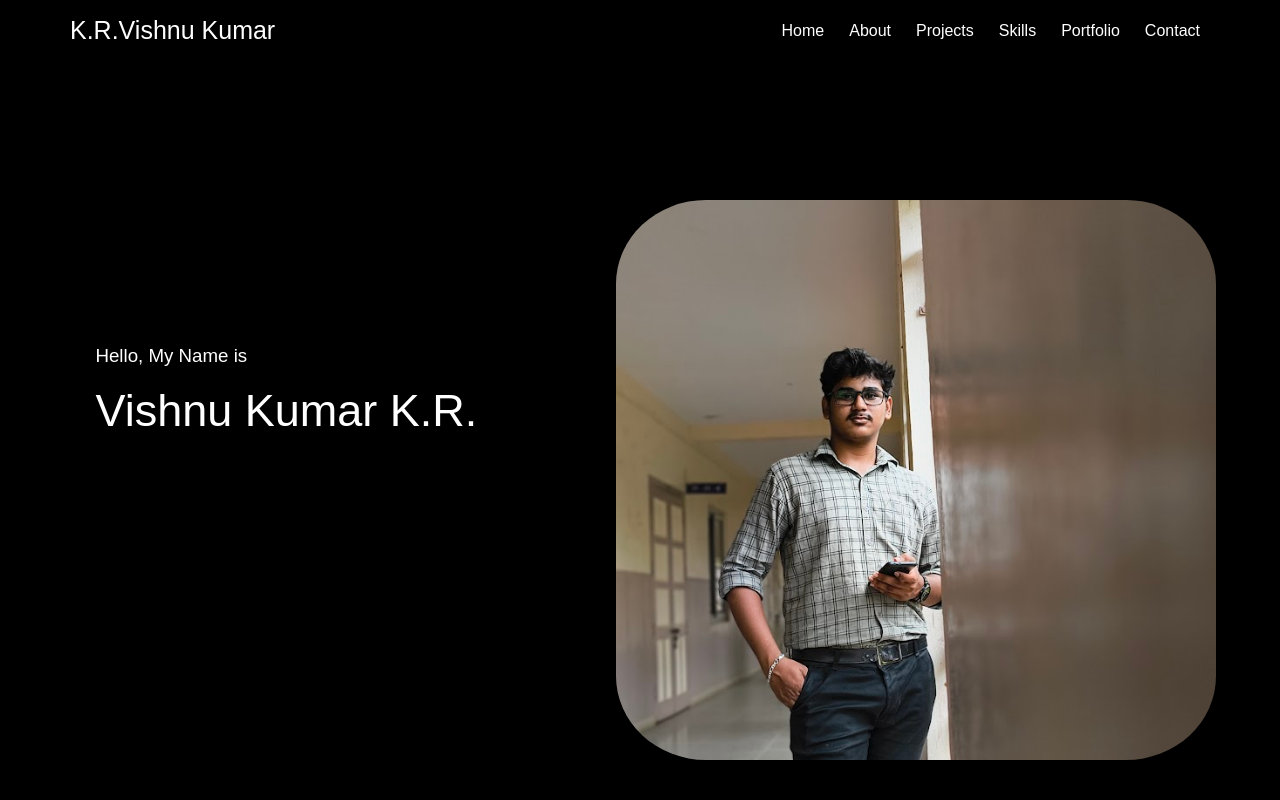
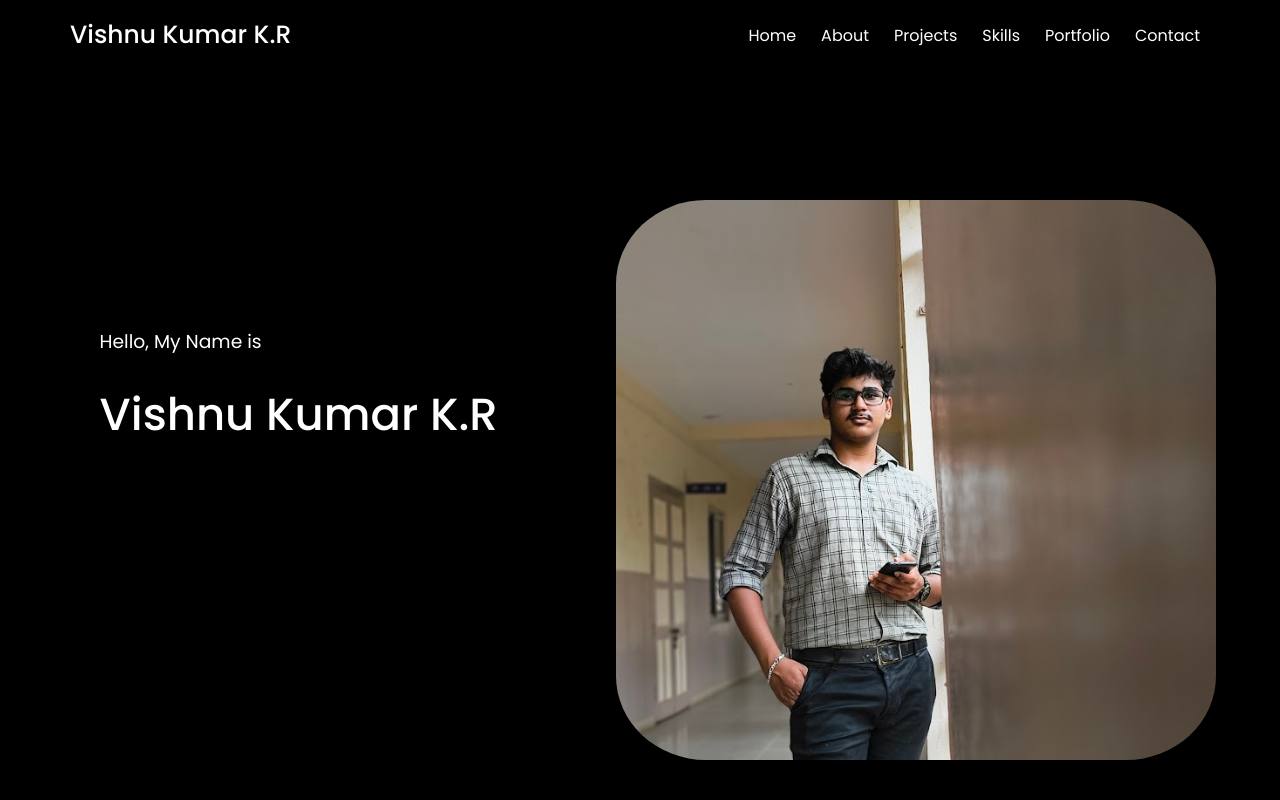
Before and after one commit to Vishnu-KumarKR/Portfoliyo, a plain HTML site: page portfolio-master/index.html in a window 1280 px wide. Shown: the top 800 px of the page. Drawn offline with nearby package versions, Linux system fonts and the light colour scheme; a script that the page names is missing.

Commit message:
Update index.html

```diff
--- a/portfolio-master/index.html
+++ b/portfolio-master/index.html
@@ -6,10 +6,11 @@
     <!-- Favicon -->
     <link rel="shortcut icon" href="./images/user-solid.svg" type="image/x-icon" />
     <!-- Font Awesome -->
-    <link
-      rel="stylesheet"
-      href="https://cdnjs.cloudflare.com/ajax/libs/font-awesome/5.15.1/css/all.min.css"
-    />
+    <link rel="preconnect" href="https://fonts.googleapis.com">
+<link rel="preconnect" href="https://fonts.gstatic.com" crossorigin>
+<link href="https://fonts.googleapis.com/css2?family=Poppins:ital,wght@0,100;0,200;0,300;0,400;0,500;0,600;0,700;0,800;0,900;1,100;1,200;1,300;1,400;1,500;1,600;1,700;1,800;1,900&display=swap" rel="stylesheet">
+
+
     <!-- AOS -->
     <link
       rel="stylesheet"
@@ -33,7 +34,7 @@
 
           <div class="logo">
 
-            <h1>K.R.Vishnu Kumar</h1>
+            <h1>Vishnu Kumar K.R</h1>
           </div>
 
           <div class="menu">
@@ -76,7 +77,7 @@
       <!-- Hero -->
       <div class="hero">
         <h3>Hello, My Name is</h3><br>
-        <h1>Vishnu Kumar K.R.</h1><br>
+        <h1>Vishnu Kumar K.R</h1><br>
         <h4><span id="type1"></span></h4>
 
       </div>
```
